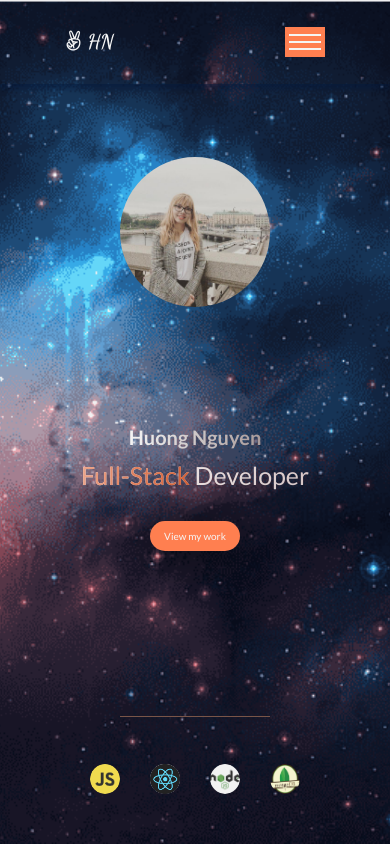
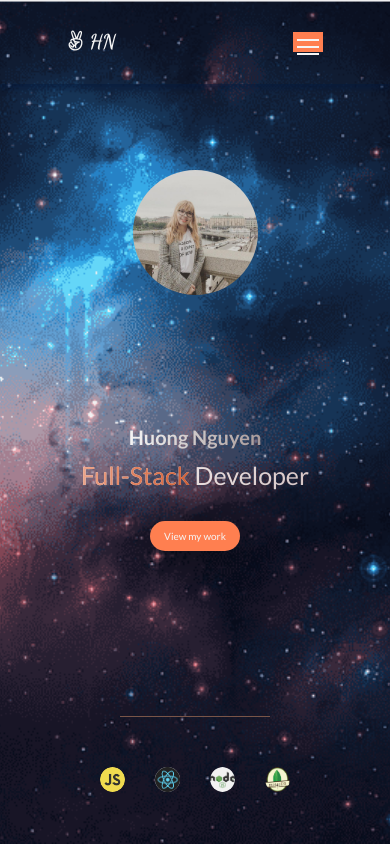
Before and after one commit to huongnguyen1709/my-porfolio-react, a React (Create React App) app: page / in a window 390 px wide. Built offline with nearby package versions, Linux system fonts and the light colour scheme.

Commit message:
modify responsive homepage

```diff
--- a/src/sass/components/_logo.scss
+++ b/src/sass/components/_logo.scss
@@ -2,18 +2,6 @@
   grid-row: 5/6;
   grid-column: 1/-1;
   margin: auto;
-
-  // @media only screen and (max-width: $bp-small-xs) {
-  //   grid-column: 4/9;
-  // }
-
-  // @media only screen and (max-width: $bp-extra-small) {
-  //   grid-column: 3/9;
-  // }
-
-  // @media only screen and (max-width: $bp-extra-small-xs) {
-  //   grid-column: 3/10;
-  // }
 }
 
 .logo {
@@ -21,4 +9,9 @@
   height: 6rem;
   border-radius: 50%;
   margin: 3rem;
+
+  @media only screen and (max-width: $bp-extra-small) {
+    max-width: 5rem;
+    max-height: 5rem;
+  }
 }
--- a/src/sass/sections/_home.scss
+++ b/src/sass/sections/_home.scss
@@ -96,6 +96,11 @@
     grid-row: 2/3;
     grid-column: auto;
   }
+
+  @media only screen and (max-width: $bp-extra-small) {
+    max-width: 25rem;
+    max-height: 25rem;
+  }
 }
 
 .line {
--- a/src/sass/sections/_navbar.scss
+++ b/src/sass/sections/_navbar.scss
@@ -132,6 +132,11 @@
   @media only screen and (max-width: $bp-small-xs) {
     display: block;
   }
+
+  @media only screen and (max-width: $bp-extra-small) {
+    max-width: 6rem;
+    max-height: 4rem;
+  }
 }
 
 .ham-btn span {
```
